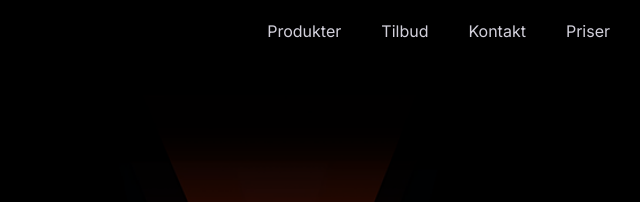
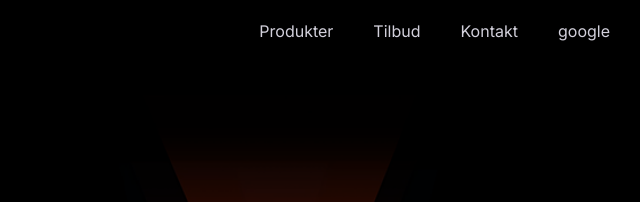
Before and after one commit to petdevel/pets, a website built with Parcel: page index.html in a window 1280 px wide. Shown: the top 202 px of the page, 640-1280 px from the left. Built offline with nearby package versions, Linux system fonts and the light colour scheme; files whose address does not match are found by name.

Commit message:
add outgo link to google.

```diff
--- a/index.html
+++ b/index.html
@@ -37,7 +37,7 @@
               <li class="nav__item"><a href="#">Produkter</a></li>
               <li class="nav__item"><a href="#">Tilbud</a></li>
               <li class="nav__item"><a href="#">Kontakt</a></li>
-              <li class="nav__item"><a href="#">Priser</a></li>
+              <li class="nav__item"><a href="https://www.google.dk/" target="_blank">google</a></li>
           </ul>
     </div>
 </header>
```
